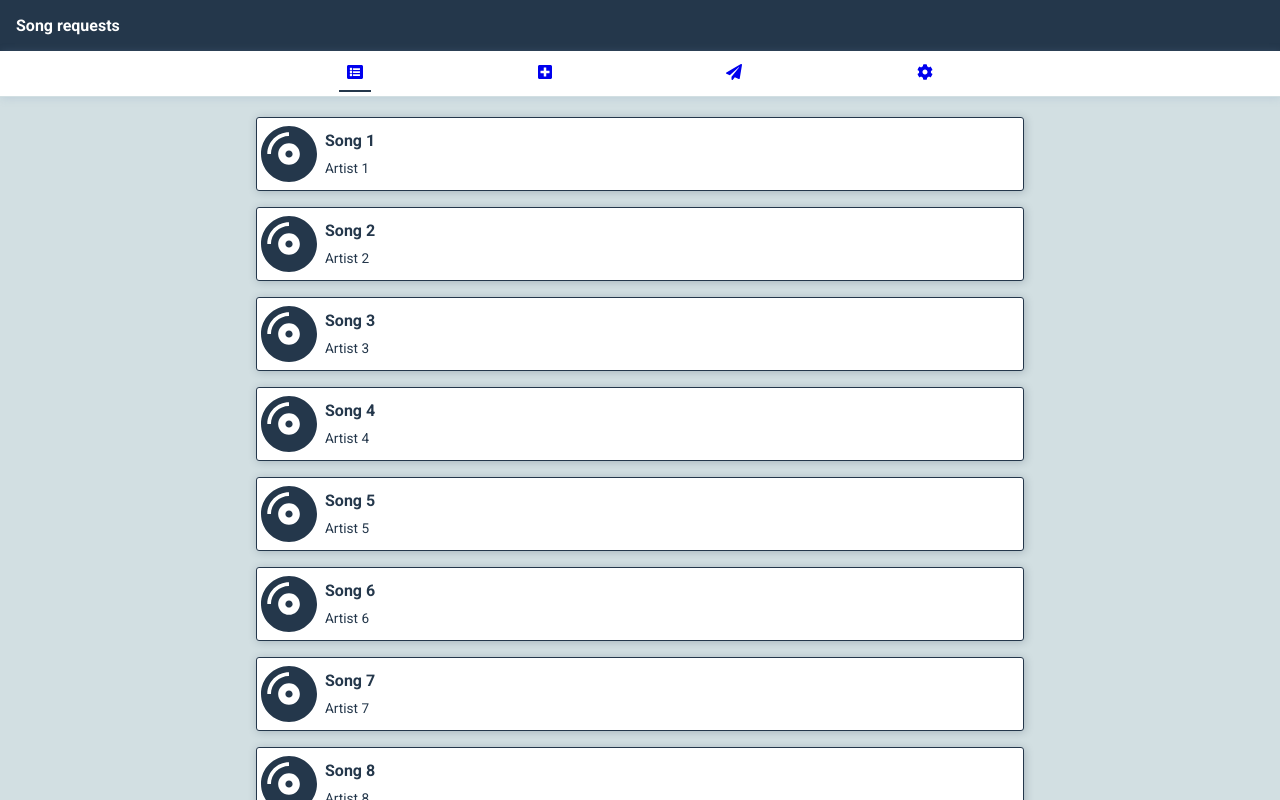
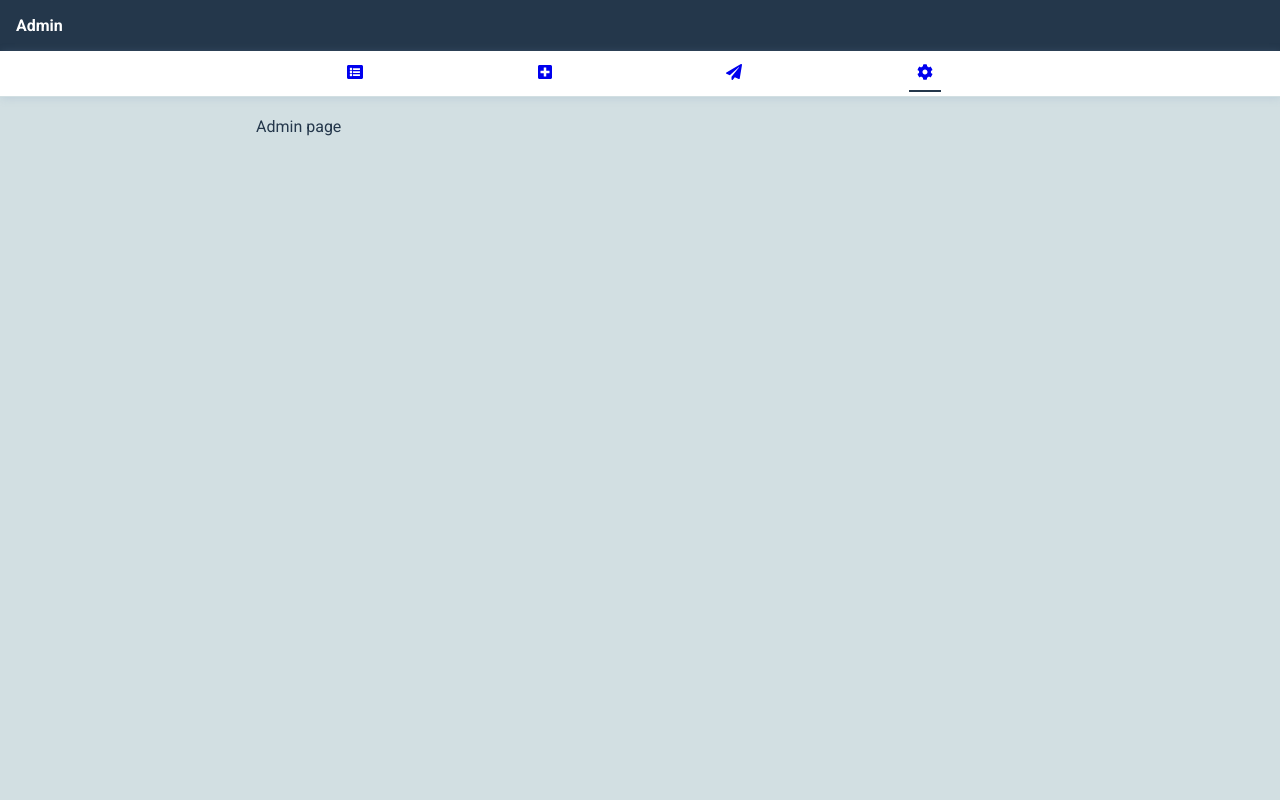
Before and after one commit to carlesfelix/2mixxx, a React (Create React App) app in the folder em-poses-frontend/: page /admin in a window 1280 px wide. Before the commit this address led to /song-requests. Built offline with nearby package versions, Linux system fonts and the light colour scheme.

Commit message:
created missing pages

```diff
--- /dev/null
+++ b/em-poses-frontend/src/pages/AdminPage/AdminPage.tsx
@@ -0,0 +1,7 @@
+export default function AdminPage() {
+  return (
+    <div className="AdminPage">
+      Admin page
+    </div>
+  );
+}
--- /dev/null
+++ b/em-poses-frontend/src/pages/AdminPage/index.ts
@@ -0,0 +1,3 @@
+import AdminPage from './AdminPage';
+
+export default AdminPage;
--- /dev/null
+++ b/em-poses-frontend/src/pages/MakeASongRequestPage/MakeASongRequestPage.tsx
@@ -0,0 +1,7 @@
+export default function MakeASongRequestPage() {
+  return (
+    <div className="MakeASongRequestPage">
+      Make a song request page
+    </div>
+  );
+}
--- /dev/null
+++ b/em-poses-frontend/src/pages/MakeASongRequestPage/index.ts
@@ -0,0 +1,3 @@
+import MakeASongRequestPage from './MakeASongRequestPage';
+
+export default MakeASongRequestPage;
--- /dev/null
+++ b/em-poses-frontend/src/pages/RecommendSongPage/RecommendSongPage.tsx
@@ -0,0 +1,7 @@
+export default function RecommendSongPage() {
+  return (
+    <div className="RecommendSongPage">
+      RecommendSongPage
+    </div>
+  );
+}
--- /dev/null
+++ b/em-poses-frontend/src/pages/RecommendSongPage/index.ts
@@ -0,0 +1,3 @@
+import RecommendSongPage from './RecommendSongPage';
+
+export default RecommendSongPage;
```
Also changed, not shown: em-poses-frontend/src/constants/app-routes.ts (+6 -3 lines).
